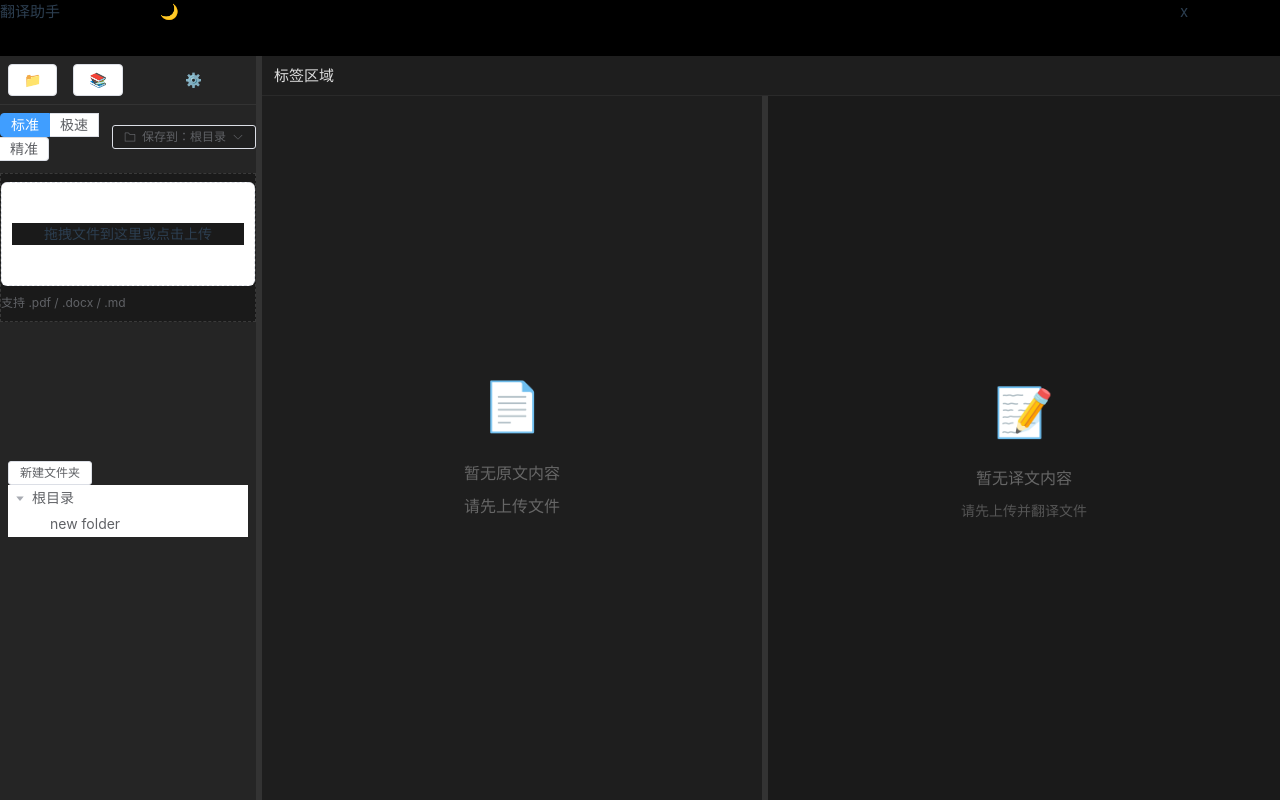
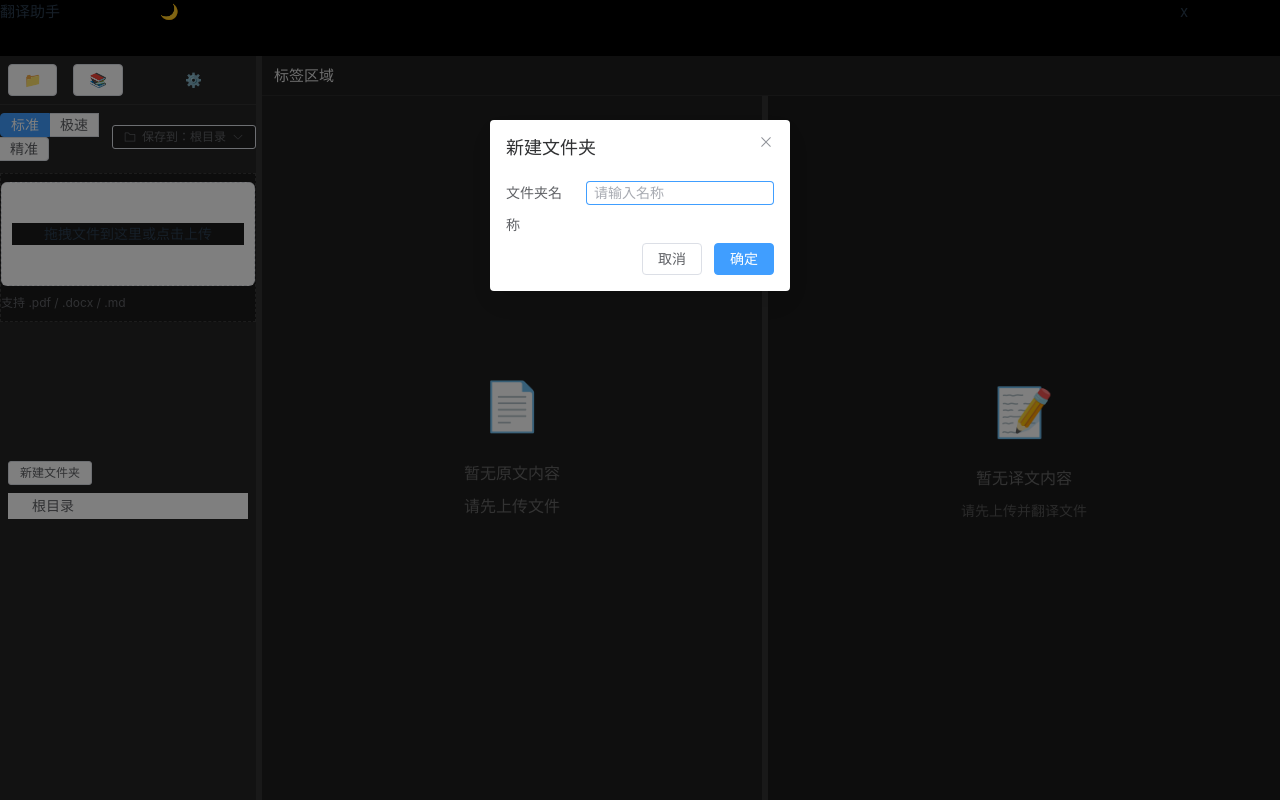
Before and after one commit to pineapplehead1234/LLMs_Database_Translater_frontend, a Vue app in the folder frontend/: page / in a window 1280 px wide. Both pictures are taken after a click on the button "新建文件夹". Built offline with nearby package versions, Linux system fonts and the light colour scheme; the HTML template or start-up script is replaced by a standard one.

Commit message:
WIP: save progress before normalizing line endings

```diff
--- a/frontend/components.d.ts
+++ b/frontend/components.d.ts
@@ -16,9 +16,12 @@ declare module 'vue' {
     ElCard: typeof import('element-plus/es')['ElCard']
     ElCol: typeof import('element-plus/es')['ElCol']
     ElContainer: typeof import('element-plus/es')['ElContainer']
+    ElDialog: typeof import('element-plus/es')['ElDialog']
     ElDropdown: typeof import('element-plus/es')['ElDropdown']
     ElDropdownItem: typeof import('element-plus/es')['ElDropdownItem']
     ElDropdownMenu: typeof import('element-plus/es')['ElDropdownMenu']
+    ElForm: typeof import('element-plus/es')['ElForm']
+    ElFormItem: typeof import('element-plus/es')['ElFormItem']
     ElHeader: typeof import('element-plus/es')['ElHeader']
     ElIcon: typeof import('element-plus/es')['ElIcon']
     ElInput: typeof import('element-plus/es')['ElInput']
--- a/frontend/src/components/FileTree.vue
+++ b/frontend/src/components/FileTree.vue
@@ -1,78 +1,249 @@
 <template>
   <div class="file-tree">
     <div class="toolbar">
-      <el-button size="small" @click="addRootFolder">新建文件夹</el-button>
+      <el-button size="small" @click="openAddDialog">新建文件夹</el-button>
     </div>
+
     <el-tree
+      ref="treeRef"
       :data="store.fileTree"
       node-key="id"
       :props="treeProps"
       default-expand-all
       highlight-current
       @node-click="onNodeClick"
+      @current-change="onCurrentChange"
     >
       <template #default="{ data }">
-      <el-dropdown
-      trigger = "contextmenu"
-      @command = "(command:string) => onNodeCommand(command,data)">
-       <span class = "custom-node">
-        <span class = "node-label">{{ data.name }}</span>
+        <el-dropdown trigger="contextmenu" @command="onNodeCommand($event, data)">
+          <span class="custom-node">
+            <span v-if="editingNodeId !== data.id" class="node-label">
+              {{ data.name }}
             </span>
+            <el-input
+              v-else
+              v-model="editingName"
+              ref="renameInputRef"
+              size="small"
+              class="node-label"
+              @keyup.enter="confirmRename"
+              @blur="cancelRename"
+            />
+          </span>
+
           <template #dropdown>
             <el-dropdown-menu>
-                    <el-dropdown-item
-          command = "delete"
-          v-if = "data.id !== 'root'">
-        删除</el-dropdown-item>
-
-          <el-dropdown-item
-          command = "delete"
-          v-if = "data.id !== 'root'">
-        删除</el-dropdown-item>
+              <el-dropdown-item command="rename" v-if="data.id !== 'root'">重命名</el-dropdown-item>
+              <el-dropdown-item command="delete" v-if="data.id !== 'root'">删除</el-dropdown-item>
             </el-dropdown-menu>
           </template>
         </el-dropdown>
       </template>
     </el-tree>
 
+    <!-- 新建文件夹对话框 -->
+    <el-dialog
+      v-model="addDialogVisible"
+      title="新建文件夹"
+      :close-on-click-modal="false"
+      width="300px"
+      @opened="focusAddInput"
+    >
+      <el-form>
+        <el-form-item label="文件夹名称" :label-width="80">
+          <el-input
+            v-model="newFolderName"
+            ref="addInputRef"
+            @keyup.enter="confirmAdd"
+            placeholder="请输入名称"
+          />
+        </el-form-item>
+      </el-form>
+      <template #footer>
+        <el-button @click="addDialogVisible = false">取消</el-button>
+        <el-button type="primary" @click="confirmAdd" :loading="adding">确定</el-button>
+      </template>
+    </el-dialog>
   </div>
 </template>
 
 <script setup lang="ts">
-import { onMounted } from "vue";
-import { useTranslationStore } from "@/stores/translationStore";
-import type { FileTreeNode } from "@/stores/translationStore";
+import { ref, nextTick, onMounted } from 'vue';
+import { ElMessage, ElMessageBox } from 'element-plus';
+import { useTranslationStore } from '@/stores/translationStore';
+import type { FileTreeNode } from '@/stores/translationStore';
 
 const store = useTranslationStore();
 
-const treeProps = { label: "name", children: "children" };
+// 树配置
+const treeProps = { label: 'name', children: 'children' };
 
+// 当前选中的节点（用于确定新建位置）
+const currentSelectedNode = ref<FileTreeNode | null>(null);
+
+// 树引用（可选，用于未来扩展）
+const treeRef = ref();
+
+// === 新建状态 ===
+const addDialogVisible = ref(false);
+const newFolderName = ref('');
+const addInputRef = ref<HTMLInputElement | null>(null);
+const adding = ref(false);
+
+// === 重命名状态 ===
+const editingNodeId = ref<string | null>(null);
+const editingName = ref('');
+const renameInputRef = ref<HTMLInputElement | null>(null);
+
+// 初始化
 onMounted(() => {
   store.initFileTreeFromCache();
 });
 
-function addRootFolder() {
-  store.addFolderNode({
-    parent_id: "root",
-    name: "new folder",
+// 监听当前选中节点变化
+function onCurrentChange(data: FileTreeNode | null) {
+  currentSelectedNode.value = data;
+}
+
+// 打开新建对话框
+function openAddDialog() {
+  newFolderName.value = '';
+  addDialogVisible.value = true;
+}
+
+// 自动聚焦 - 新建
+function focusAddInput() {
+  nextTick(() => {
+    addInputRef.value?.focus();
   });
 }
-function onNodeCommand(command: string, data: { id: string }) {
-  if (command === "delete") {
-    store.deleteNode(data.id);
+
+// 确认新建
+async function confirmAdd() {
+  const name = newFolderName.value.trim();
+  if (!name) {
+    ElMessage.warning('请输入文件夹名称');
+    return;
+  }
+
+  // 确定父节点：如果选中的是文件夹，则用它；否则用 root
+  let parentId = 'root';
+  const selected = currentSelectedNode.value;
+  if (selected && selected.type === 'folder') {
+    parentId = selected.id;
+  }
+
+  adding.value = true;
+  try {
+    await store.addFolderNode({ parent_id: parentId, name });
+    ElMessage.success('新建成功');
+    addDialogVisible.value = false;
+    newFolderName.value = '';
+  } catch (error: unknown) {
+    const msg = error instanceof Error ? error.message : '新建失败，请稍后重试';
+    ElMessage.error(msg);
+  } finally {
+    adding.value = false;
   }
 }
 
-function onNodeClick(node: FileTreeNode) {
-  if (node.type === "file" && node.task_id) {
-    store.loadTaskFromCache(node.task_id);
+// 节点右键命令
+async function onNodeCommand(command: string, data: FileTreeNode) {
+  if (command === 'delete') {
+    try {
+      await ElMessageBox.confirm(
+        `确定要删除 "${data.name}" 吗？此操作不可恢复。`,
+        '删除确认',
+        { type: 'warning' }
+      );
+      await store.deleteNode(data.id);
+      ElMessage.success('删除成功');
+    } catch (error) {
+      // 用户取消或删除失败
+      if (error !== 'cancel') {
+        ElMessage.error('删除失败');
+      }
+    }
+  } else if (command === 'rename') {
+    startRename(data);
   }
 }
 
+// 开始重命名
+function startRename(data: FileTreeNode) {
+  editingNodeId.value = data.id;
+  editingName.value = data.name || '';
+  focusRenameInput();
+}
+
+// 自动聚焦 - 重命名
+function focusRenameInput() {
+  nextTick(() => {
+    renameInputRef.value?.focus();
+  });
+}
+
+// 确认重命名
+async function confirmRename() {
+  if (!editingNodeId.value) return;
+
+  const name = editingName.value.trim();
+  if (!name) {
+    ElMessage.warning('名称不能为空');
+    return;
+  }
+
+  try {
+    await store.renameNode(editingNodeId.value, name);
+    ElMessage.success('重命名成功');
+    cancelRename();
+  } catch (error: unknown) {
+    const msg = error instanceof Error ? error.message : '重命名失败';
+    ElMessage.error(msg);
+  }
+}
+
+// 取消重命名
+function cancelRename() {
+  editingNodeId.value = null;
+  editingName.value = '';
+}
+
+// 点击节点（用于加载文件内容）
+function onNodeClick(data: FileTreeNode) {
+  if (data && data.type === 'file' && data.task_id) {
+    store.loadTaskFromCache(data.task_id);
+  }
+}
 </script>
 
 <style scoped>
 .file-tree {
   padding: 8px;
 }
+
+.toolbar {
+  margin-bottom: 8px;
+}
+
+.custom-node {
+  display: flex;
+  align-items: center;
+  width: 100%;
+  padding-right: 8px;
+  box-sizing: border-box;
+}
+
+.node-label {
+  flex: 1;
+  overflow: hidden;
+  text-overflow: ellipsis;
+  white-space: nowrap;
+}
+
+:deep(.el-input__wrapper) {
+  padding: 2px 8px;
+  height: 24px;
+  line-height: 20px;
+}
 </style>
--- a/frontend/src/utils/taskCache.ts
+++ b/frontend/src/utils/taskCache.ts
@@ -106,6 +106,7 @@ export async function saveFileTree(tree:FileTreeNodeData[]): Promise<void>{
   });
 }
 
+//加载文件树
 export async function loadFileTree():Promise<FileTreeNodeData[] | null>{
   const db = await openDB();
   return new Promise((resolve,reject) => {
```
Also changed, not shown: frontend/vite.config.ts (line endings or trailing spaces). Lines whose indentation alone changed are shown as unchanged.
